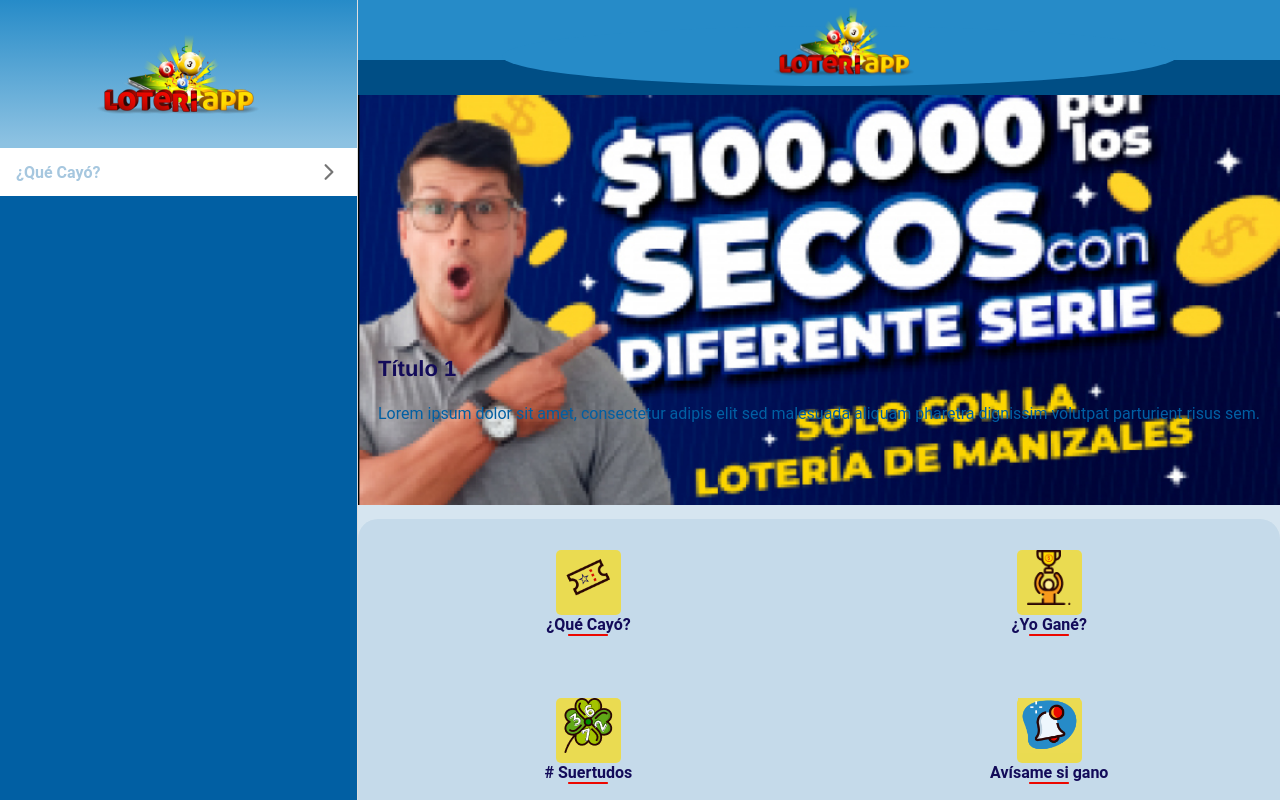
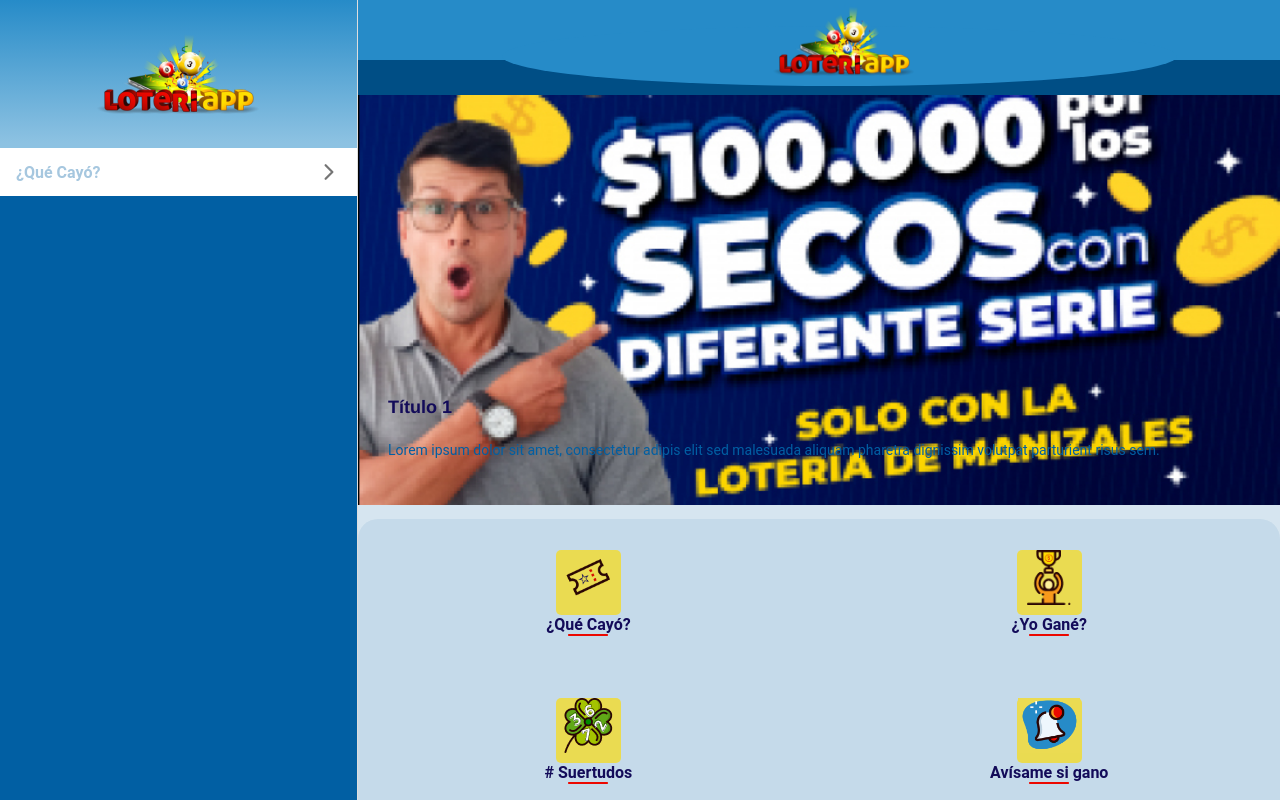
Before and after one commit to marcelaTrujilloToro/loteriApp.ionic.react, a React (Create React App) app: page / in a window 1280 px wide. Built offline with nearby package versions, Linux system fonts and the light colour scheme.

Commit message:
Estilos globales, Modal que-cayo

```diff
--- /dev/null
+++ b/src/App.css
@@ -0,0 +1,57 @@
+ion-page {
+  box-sizing: border-box;
+}
+
+.la-content-gradiente-light {
+  background: rgba(214, 229, 240, 1);
+  height: 100%;
+}
+
+.la-content-gradiente-darker {
+  background: linear-gradient(180deg, #b3d5ee 0%, #c5daea 100%);
+  height: 100%;
+}
+
+.la-titulo-18 {
+  color: rgba(19, 11, 89, 1);
+  font-weight: bold;
+  font-family: "Franklin Gothic Medium", "Arial Narrow", Arial, sans-serif;
+  font-size: 18px;
+  margin-top: 17px;
+  margin-bottom: 10px;
+}
+
+.la-titulo-22 {
+  color: rgba(19, 11, 89, 1);
+  font-weight: bold;
+  font-size: 22px;
+  top: 30px;
+}
+
+.la-texto-blue-14 {
+  color: rgba(1, 95, 163, 1);
+  position: relative;
+  font-weight: lighter;
+  font-size: 14px;
+}
+
+.la-titulo-16 {
+  font-style: normal;
+  font-weight: bold;
+  font-size: 16px;
+  line-height: 20px;
+}
+
+.la-texto-darkblue-12 {
+  font-weight: normal;
+  font-size: 12px;
+  line-height: 16px;
+  color: rgba(19, 11, 89, 1);
+}
+
+.la-boton {
+  width: 100px;
+  height: 40px;
+  background: #004e85;
+  border-radius: 5px;
+}
--- a/src/App.tsx
+++ b/src/App.tsx
@@ -2,7 +2,7 @@
 import { IonReactRouter } from '@ionic/react-router';
 import { Redirect, Route } from 'react-router-dom';
 import Menu from './components/Menu/Menu';
-import QueCayo from './screens/que-cayo/QueCayo.screen';
+import QueCayoScreen from './screens/que-cayo/QueCayo.screen';
 import Home from './screens/home/Home.screen';
 
 /* Core CSS required for Ionic components to work properly */
@@ -23,6 +23,8 @@
 
 /* Theme variables */
 import './theme/variables.css';
+import './App.css';
+
 import React from 'react';
 
 const App: React.FC = () => {
@@ -36,7 +38,7 @@
               <Home></Home>
             </Route>
             <Route path="/screens/que-cayo/:name" exact={true}>
-              <QueCayo></QueCayo>
+              <QueCayoScreen></QueCayoScreen>
             </Route>
           </IonRouterOutlet>
         </IonSplitPane>
--- /dev/null
+++ b/src/components/Modal/Modal.css
@@ -0,0 +1,11 @@
+.la-modal-fondo {
+  background-color: rgba(235, 219, 82, 1);
+}
+
+.la-linea-roja {
+
+  width: 35px;
+  height: 1.5px;
+  background-color: #EC0800;;
+
+}
--- /dev/null
+++ b/src/components/Modal/Modal.tsx
@@ -0,0 +1,59 @@
+import React from "react";
+import "./Modal.css";
+import {
+  IonButton,
+  IonCol,
+  IonContent,
+  IonGrid,
+  IonInput,
+  IonRow,
+  IonText,
+} from "@ionic/react";
+
+const Modal = () => {
+  return (
+    <IonContent>
+      <IonGrid className="la-modal-fondo">
+        <IonRow>
+          <IonCol>
+            <p className="la-texto-darkblue-12">
+              Lorem ipsum dolor sit amet, consectetur adipis elit sed malesuada
+              aliquam pharetra dignissim volutpat parturient.
+            </p>
+          </IonCol>
+        </IonRow>
+        <IonRow>
+          <IonCol>
+            <p className="la-titulo-16">Número de Sorteo</p>
+          </IonCol>
+        </IonRow>
+        <IonRow>
+          <IonCol>
+            <IonRow>
+              <IonCol>
+                <IonInput type="text">4</IonInput>
+                <div className="la-linea-roja"></div>
+              </IonCol>
+              <IonCol>
+                <div className="la-linea-roja"></div>
+              </IonCol>
+              <IonCol>
+                <div className="la-linea-roja"></div>
+              </IonCol>
+              <IonCol>
+                <div className="la-linea-roja"></div>
+              </IonCol>
+            </IonRow>
+          </IonCol>
+        </IonRow>
+
+        <IonRow>
+          <IonCol>
+            <button className="la-boton">CONSULTAR</button>
+          </IonCol>
+        </IonRow>
+      </IonGrid>
+    </IonContent>
+  );
+};
+export default Modal;
--- a/src/screens/home/Home.screen.tsx
+++ b/src/screens/home/Home.screen.tsx
@@ -19,7 +19,7 @@
       <Header></Header>
 
       <IonContent className="ion-no-padding">
-        <div className="la-content-fondo">
+        <div className="la-content-gradiente-light">
           <IonGrid className="ion-no-padding la-content-grid">
             <IonRow className="la-imagen-row">
               <IonCol>
@@ -29,14 +29,24 @@
 
             <IonRow className="la-titulo-texto-row">
               <IonCol>
-                <div className="la-contenedor-texto">
-                  <p className="la-titulo-row">Título 1</p>
-                  <p className="la-subtitulo-row">
-                    Lorem ipsum dolor sit amet, consectetur adipis elit sed
-                    malesuada aliquam pharetra dignissim volutpat parturient
-                    risus sem.
-                  </p>
-                </div>
+
+                <IonGrid className="la-contenedor-texto">
+                  <IonRow className="ion-align-items-end">
+                    <IonCol>
+                      <p className="la-titulo-18 la-titulo-row">Título 1</p>
+                    </IonCol>
+                  </IonRow>
+                  <IonRow className="ion-align-items-center">
+                    <IonCol>
+                      <p className="la-texto-blue-14 la-texto-row">
+                        Lorem ipsum dolor sit amet, consectetur adipis elit sed
+                        malesuada aliquam pharetra dignissim volutpat parturient
+                        risus sem.
+                      </p>
+                    </IonCol>
+                  </IonRow>
+                </IonGrid>
+
               </IonCol>
             </IonRow>
 
--- a/src/screens/home/Home.styles.css
+++ b/src/screens/home/Home.styles.css
@@ -6,11 +6,6 @@
   text-align: center;
   color: rgba(19, 11, 89, 1);
   font-weight: bold;
-}
-
-.la-content-fondo {
-  background: rgba(214, 229, 240, 1);
-  height: 100%;
 }
 
 .la-content-grid {
@@ -38,21 +33,21 @@
 }
 
 .la-contenedor-texto {
-  padding-left: 20px;
-  padding-right: 10px;
-}
-.la-titulo-row {
-  color: rgba(19, 11, 89, 1);
-  font-weight: bold;
-  font-family: "Franklin Gothic Medium", "Arial Narrow", Arial, sans-serif;
-  font-size: 22px;
-  text-align: left;
+  height: 100%;
+  padding-left: 30px;
+  padding-right: 15px;
+  display: flex;
+  flex-direction: column;
+  justify-content: center;
 }
 
-.la-subtitulo-row {
-  color: rgba(1, 95, 163, 1);
+.la-titulo-row {
   text-align: left;
-  font-weight: lighter;
+
+}
+
+.la-texto-row {
+  text-align: left;
 }
 
 .la-menu-opciones-row {
@@ -82,7 +77,7 @@
   display: flex;
   flex-direction: column;
   align-items: center;
-  margin: 6px;
+  font-size: 16px;
 }
 
 .cuadro-amarillo{
@@ -99,6 +94,6 @@
 .la-linea-roja-opcion {
   width: 40px;
   height: 1.5px;
-  background: #ec0800;
+  background: rgba(236, 8, 0, 1);
   border-radius: 0.75px;
 }
--- a/src/screens/que-cayo/QueCayo.screen.tsx
+++ b/src/screens/que-cayo/QueCayo.screen.tsx
@@ -1,52 +1,73 @@
-import React from "react";
+import React, { useState } from "react";
 import Header from "../../components/Header/Header";
 import "../que-cayo/QueCayo.styles.css";
+import Modal from "../../components/Modal/Modal";
 
-import { IonCol, IonContent, IonGrid, IonPage, IonRow, IonText, IonTitle } from "@ionic/react";
+import {
+  IonButton,
+  IonCol,
+  IonContent,
+  IonGrid,
+  IonImg,
+  IonModal,
+  IonPage,
+  IonRow,
+  IonText,
+  IonTitle,
+} from "@ionic/react";
 
-const QueCayo = () => {
+const QueCayoScreen = () => {
+  const [showModal, setShowModal] = useState(false);
+
   return (
     <IonPage>
       <Header></Header>
 
-      <IonContent>
+      <IonContent className="ion-no-padding">
         <div className="la-content-gradiente">
           <IonGrid>
             <IonRow>
-              <IonCol className = "la-fuente-titulo">
-                ¿Qué Cayó?
+              <IonCol className="la-fuente-titulo">¿Qué Cayó?</IonCol>
+            </IonRow>
+
+            <IonRow>
+              <IonCol size="7" offset="5">
+                <div className="la-content-rectangulo-rojo "></div>
               </IonCol>
             </IonRow>
 
             <IonRow>
-              <IonCol size = "7" offset="5">
-                <div className = "la-content-rectangulo-rojo "></div>
+              <IonCol className="la-fuente-subtitulo">
+                <p>
+                  Lorem ipsum dolor sit amet, consectetur adipis elit sed
+                  malesuada aliquam pharetra dignissim volutpat parturient.
+                </p>
               </IonCol>
-
             </IonRow>
 
             <IonRow>
-              <IonCol  className = "la-fuente-subtitulo">
-                <p>Lorem ipsum dolor sit amet, consectetur adipis elit sed malesuada aliquam pharetra dignissim volutpat parturient.</p>
+              <IonCol size="6" offset="4">
+                <div className="la-rectangulo-azul">
+                  <img
+                    className="la-logo"
+                    src="/assets/img/splash/LoteriApp_loter-2_84x45.png"
+                  />
+                </div>
+                <IonModal isOpen={showModal} cssClass="my-custom-class">
+                  <Modal />
+                  <IonButton onClick={() => setShowModal(false)} fill="clear">
+                    X
+                  </IonButton>
+                </IonModal>
+                <IonButton onClick={() => setShowModal(true)}>
+                  Show Modal
+                </IonButton>
               </IonCol>
-
             </IonRow>
-
-            <IonRow>
-              <IonCol size = "6" offset="4">
-                <div className = "la-content-rectangulo-azul">
-                  <img  className="la-content-logo-lotvalle" src="\assets\img\splash\LoteriApp_loter-2_84x45.png"/>
-                </div>
-              </IonCol>
-
-            </IonRow>
-
-
-
           </IonGrid>
         </div>
       </IonContent>
     </IonPage>
   );
 };
-export default QueCayo;
+export default QueCayoScreen;
--- a/src/screens/que-cayo/QueCayo.styles.css
+++ b/src/screens/que-cayo/QueCayo.styles.css
@@ -10,7 +10,6 @@
 .la-fuente-titulo {
   color: rgba(19, 11, 89, 1);
   font-weight: bold;
-  font-family: "Franklin Gothic Medium", "Arial Narrow", Arial, sans-serif;
   font-size: 22px;
   top: 30px;
 }
@@ -33,17 +32,18 @@
   text-align: center;
 }
 
-.la-content-rectangulo-azul {
-  width: 114.41px;
-  height: 114.41px;
-  background: #d0e4f2;
+.la-rectangulo-azul {
+  width: 115px;
+  height: 115px;
+  background: rgba(208, 228, 242, 1);
   border-radius: 5px;
   position: relative;
   top: 60px;
   display: flex;
   align-items: center;
+  justify-content: center;
 }
 
-.la-content-logo-lotvalle{
-  width: 5000px;
+.la-logo{
+   max-width: 110%;
 }
```
